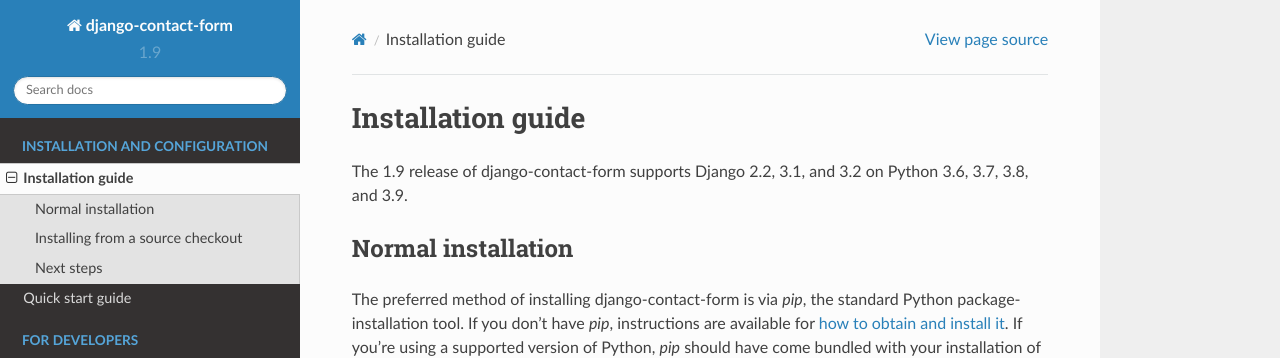
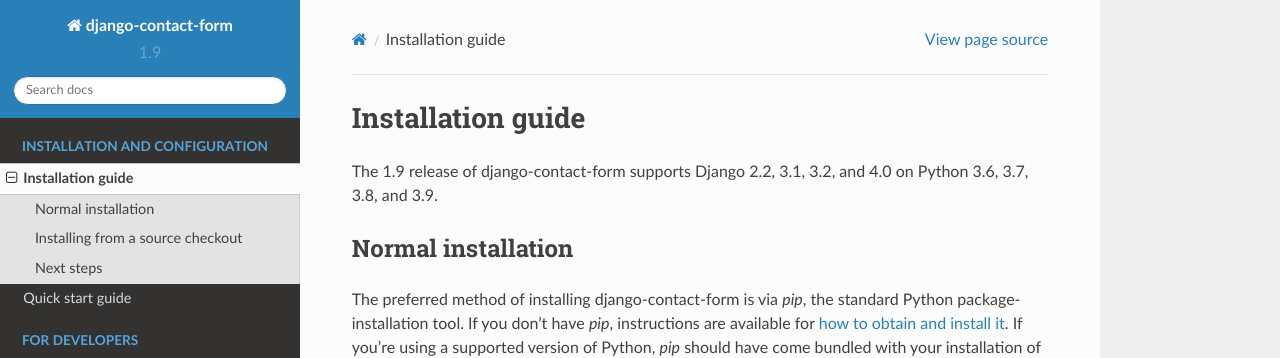
Before and after one commit to ubernostrum/django-contact-form, a Sphinx documentation site: the page built from docs/install.rst, in a window 1280 px wide and 900 px high. Shown: the top 358 px of the window. Built offline with Sphinx 7.4.7 and the Read the Docs theme 2.0.0, drawn with Linux system fonts in a browser that asks for light colours.

Commit message:
Rename ContactForm.get_context() to get_message_context().
Form.get_context() was added in Django 4.0.

```diff
--- a/docs/faq.rst
+++ b/docs/faq.rst
@@ -11,7 +11,7 @@
 What versions of Django and Python are supported?
 -------------------------------------------------
 
-As of django-contact-form |release|, Django 2.2, 3.1, and 3.2 are
+As of django-contact-form |release|, Django 2.2, 3.1, 3.2, and 4.0 are
 supported, on Python 3.6, 3.7, 3.8, and 3.9.
 
 
--- a/docs/forms.rst
+++ b/docs/forms.rst
@@ -130,7 +130,7 @@
 
        :rtype: dict
 
-    .. method:: get_context
+    .. method:: get_message_context
 
        For methods which render portions of the message using
        templates (by default, :meth:`message` and :meth:`subject`),
--- a/docs/install.rst
+++ b/docs/install.rst
@@ -5,7 +5,7 @@
 ==================
 
 The |release| release of django-contact-form supports Django 2.2, 3.1,
-and 3.2 on Python 3.6, 3.7, 3.8, and 3.9.
+3.2, and 4.0 on Python 3.6, 3.7, 3.8, and 3.9.
 
 
 Normal installation
--- a/setup.py
+++ b/setup.py
@@ -22,6 +22,7 @@
         "Framework :: Django :: 2.2",
         "Framework :: Django :: 3.1",
         "Framework :: Django :: 3.2",
+        "Framework :: Django :: 4.0",
         "Intended Audience :: Developers",
         "License :: OSI Approved :: BSD License",
         "Operating System :: OS Independent",
```
Also changed, not shown: 3 other files.
